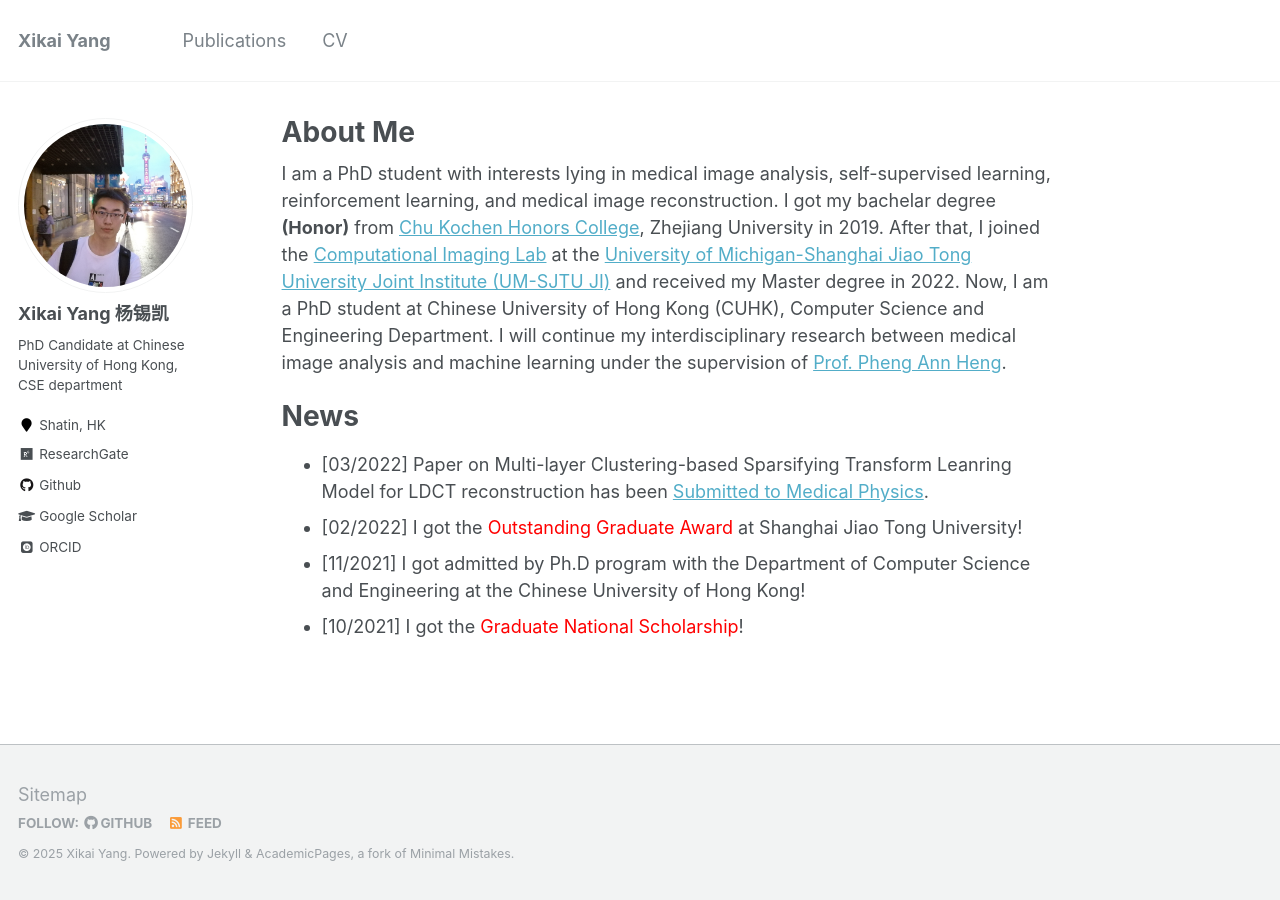
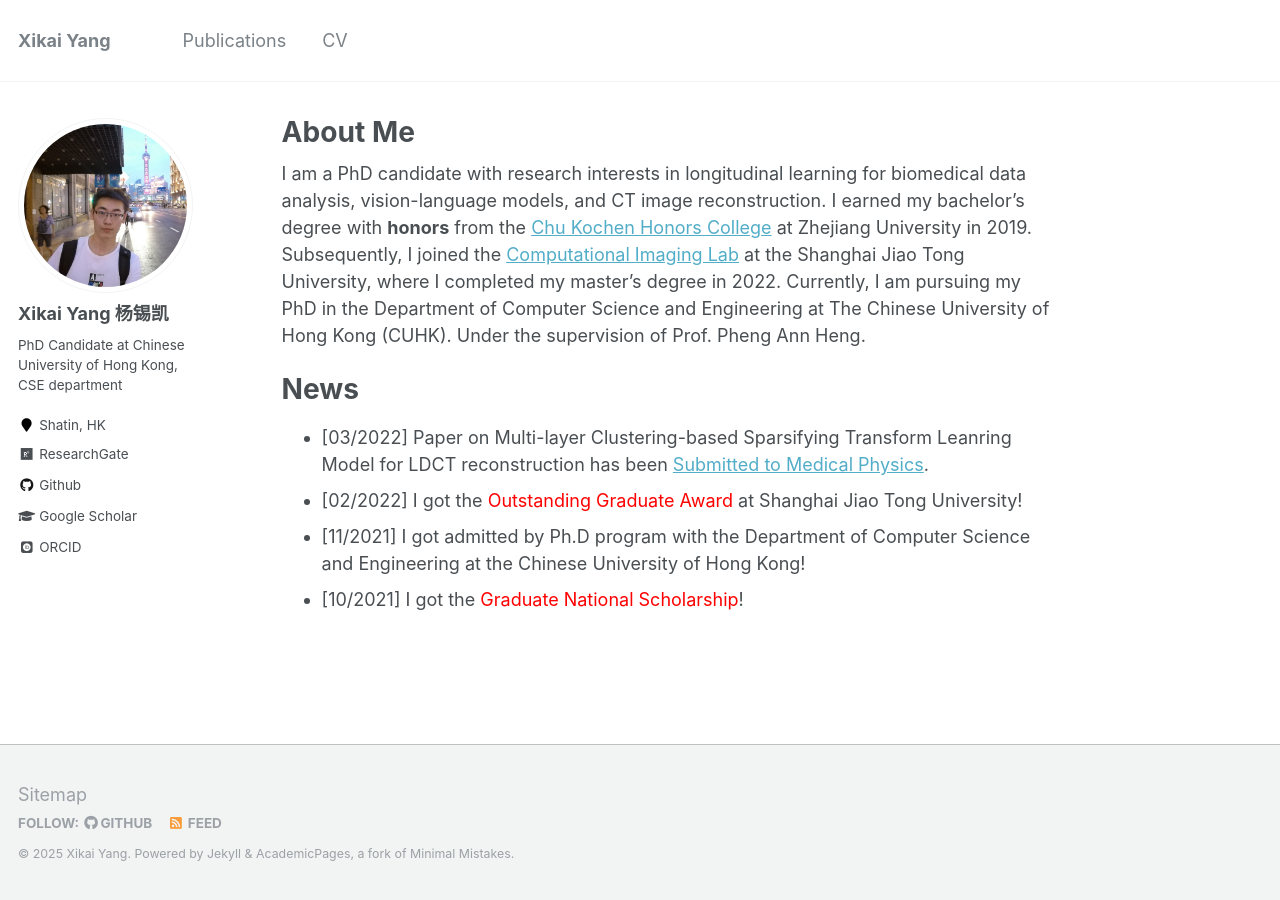
Before and after one commit to Xikai97/Xikai97.github.io, a Jekyll site: the page built from _pages/about.md, in a window 1280 px wide. Built offline with Jekyll 4.4.1, drawn with Linux system fonts in a browser that asks for light colours; some web fonts are replaced.

Commit message:
Update about.md

```diff
--- a/_pages/about.md
+++ b/_pages/about.md
@@ -8,8 +8,7 @@ redirect_from:
 ---
 
 
-I am a PhD student with interests lying in medical image analysis, self-supervised learning, reinforcement learning, and medical image reconstruction. I got my bachelar degree **(Honor)** from [Chu Kochen Honors College](http://ckc.zju.edu.cn/), Zhejiang University in 2019. After that, I joined the [Computational Imaging Lab](https://www.ji.sjtu.edu.cn/research/laboratories/laboratory-detail/523/) at the [University of Michigan-Shanghai Jiao Tong University Joint Institute (UM-SJTU JI)](https://www.ji.sjtu.edu.cn/) and received my Master degree in 2022. Now, I am a PhD student at Chinese University of Hong Kong (CUHK), Computer Science and Engineering Department. I will continue my interdisciplinary research between medical image analysis and machine learning under the supervision of [Prof. Pheng Ann Heng](http://www.cse.cuhk.edu.hk/~pheng/).
-
+I am a PhD candidate with research interests in longitudinal learning for biomedical data analysis, vision-language models, and CT image reconstruction. I earned my bachelor's degree with **honors** from the [Chu Kochen Honors College](http://ckc.zju.edu.cn/) at Zhejiang University in 2019. Subsequently, I joined the [Computational Imaging Lab](https://www.ji.sjtu.edu.cn/research/laboratories/laboratory-detail/523/) at the Shanghai Jiao Tong University, where I completed my master's degree in 2022. Currently, I am pursuing my PhD in the Department of Computer Science and Engineering at The Chinese University of Hong Kong (CUHK). Under the supervision of Prof. Pheng Ann Heng.
 
 News
 ======
```
